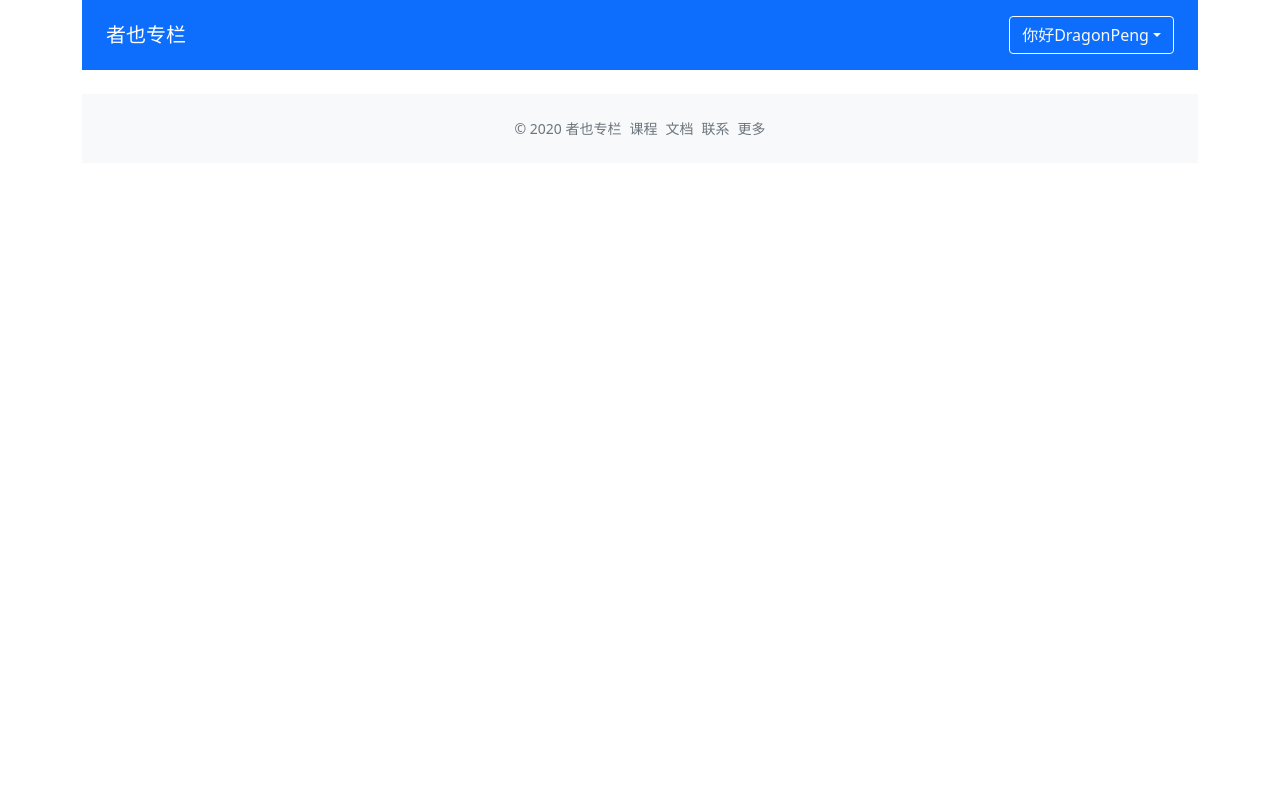
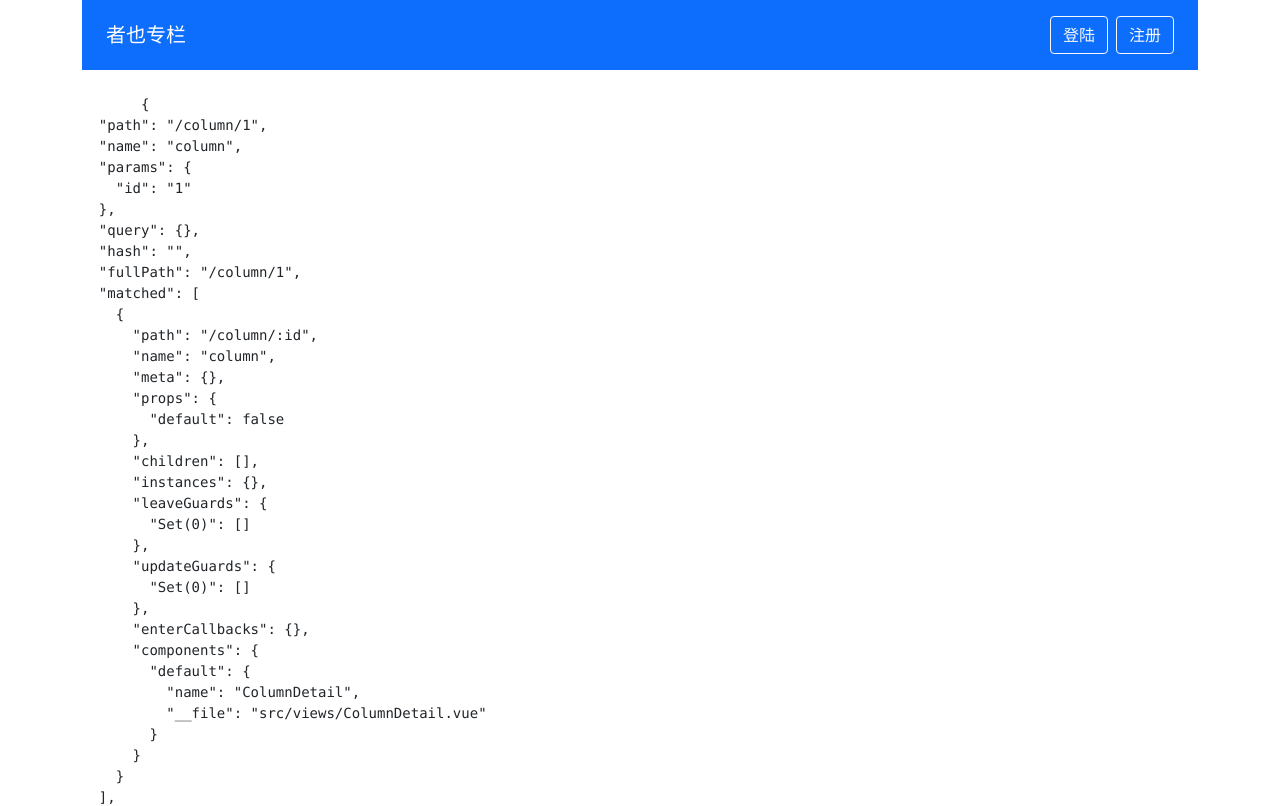
Before and after one commit to Pengzhenglong/zhihu, a Vue app: page /column/1 in a window 1280 px wide. Shown: the top 806 px of the page. Built offline with nearby package versions, Linux system fonts and the light colour scheme.

Commit message:
登录路由测试

```diff
--- a/src/App.vue
+++ b/src/App.vue
@@ -25,8 +25,8 @@ import "bootstrap/dist/css/bootstrap.min.css";
 import GlobalHeader, { UserProps } from "./components/GlobalHeader.vue";
 
 const currentUser: UserProps = {
-  isLogin: true,
-  name: "DragonPeng",
+  isLogin: false,
+  name: "",
 };
 
 export default defineComponent({
--- a/src/components/ColumnList.vue
+++ b/src/components/ColumnList.vue
@@ -13,7 +13,12 @@
           <p class="card-text text-left">
             {{ column.description }}
           </p>
-          <a href="#" class="btn btn-outline-primary">进入专栏</a>
+          <router-link
+            :to="`/column/${column.id}`"
+            href="#"
+            class="btn btn-outline-primary"
+            >进入专栏</router-link
+          >
         </div>
       </div>
     </div>
--- a/src/components/GlobalHeader.vue
+++ b/src/components/GlobalHeader.vue
@@ -2,10 +2,12 @@
 
 <template>
   <nav class="navbar navbar-dark bg-primary justify-content-between mb-4 px-4">
-    <a class="navbar-brand" href="#">者也专栏</a>
+    <router-link to="/" class="navbar-brand" href="#">者也专栏</router-link>
     <ul v-if="!user.isLogin" class="list-inline mb-0">
       <li class="list-inline-item">
-        <a href="#" class="btn btn-outline-light my-2">登陆</a>
+        <router-link to="/login" href="#" class="btn btn-outline-light my-2"
+          >登陆</router-link
+        >
       </li>
       <li class="list-inline-item">
         <a href="#" class="btn btn-outline-light my-2">注册</a>
--- a/src/main.ts
+++ b/src/main.ts
@@ -20,7 +20,7 @@ const router = createRouter({
       component: Login
     },
     {
-      path: '/column',
+      path: '/column/:id',
       name: 'column',
       component: ColumnDetail
     }
--- a/src/views/ColumnDetail.vue
+++ b/src/views/ColumnDetail.vue
@@ -8,11 +8,11 @@
 
 <script  lang="ts">
 import { defineComponent } from "vue";
-import { useRouter } from "vue-router";
+import { useRoute } from "vue-router";
 export default defineComponent({
   name: "ColumnDetail",
   setup() {
-    const route = useRouter();
+    const route = useRoute();
     return {
       route,
     };
--- a/src/views/Login.vue
+++ b/src/views/Login.vue
@@ -31,7 +31,7 @@
 
 <script  lang="ts">
 import { defineComponent, ref } from "vue";
-
+import { useRouter } from "vue-router";
 import ValidateInput, { RulesProp } from "../components/ValidateInput.vue";
 import ValidateForm from "../components/ValidateForm.vue";
 
@@ -39,6 +39,7 @@ export default defineComponent({
   name: "Login",
   components: { ValidateInput, ValidateForm },
   setup() {
+    const router = useRouter();
     const inputRef = ref<any>();
     const emailVal = ref("");
     const emailRules: RulesProp = [
@@ -52,6 +53,9 @@ export default defineComponent({
     const onFormSubmit = (result: boolean) => {
       // console.log(inputRef.value);
       console.log("result", result);
+      if (result) {
+        router.push({ name: "column", params: { id: 1 } });
+      }
     };
 
     return {
```
